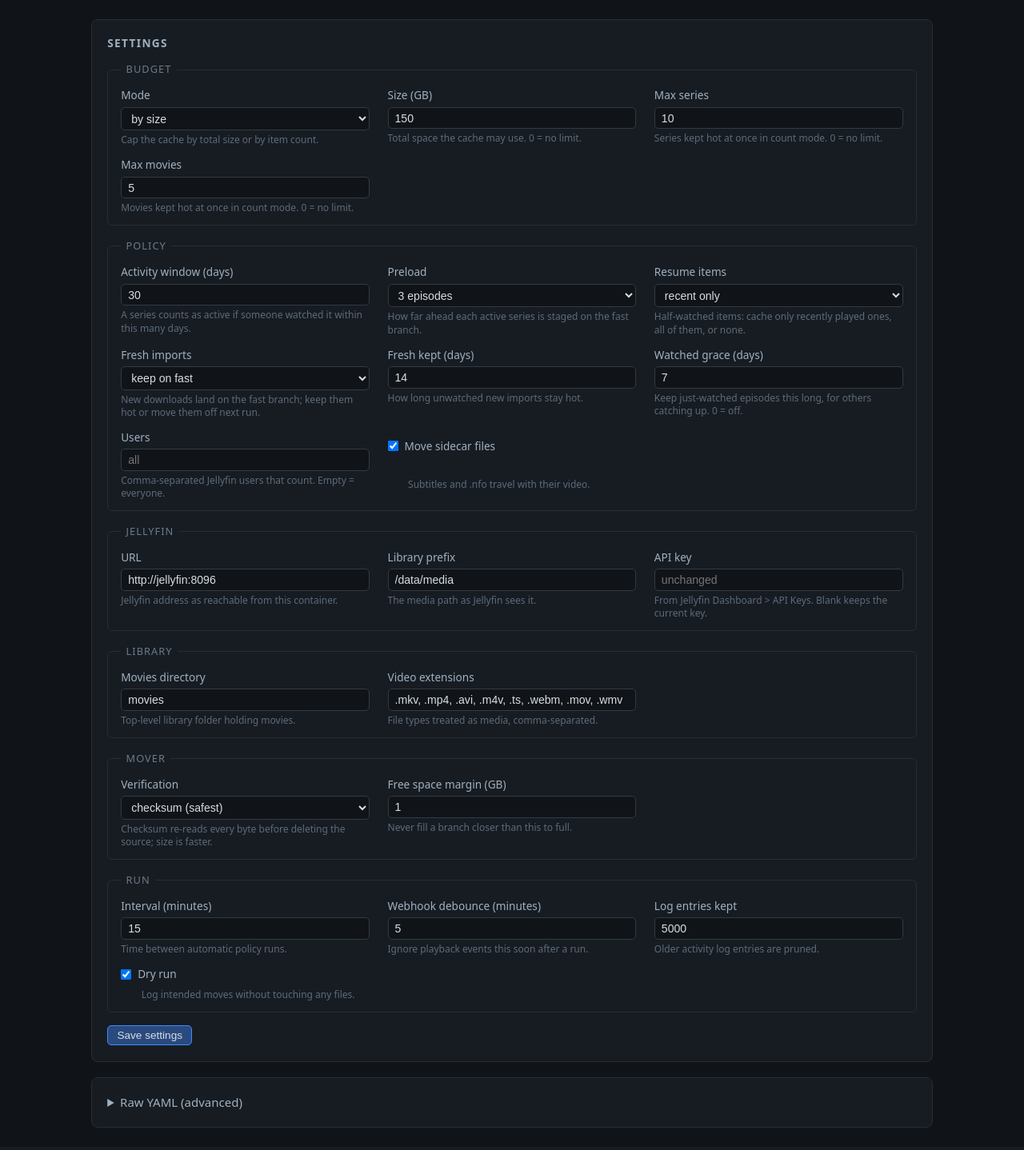
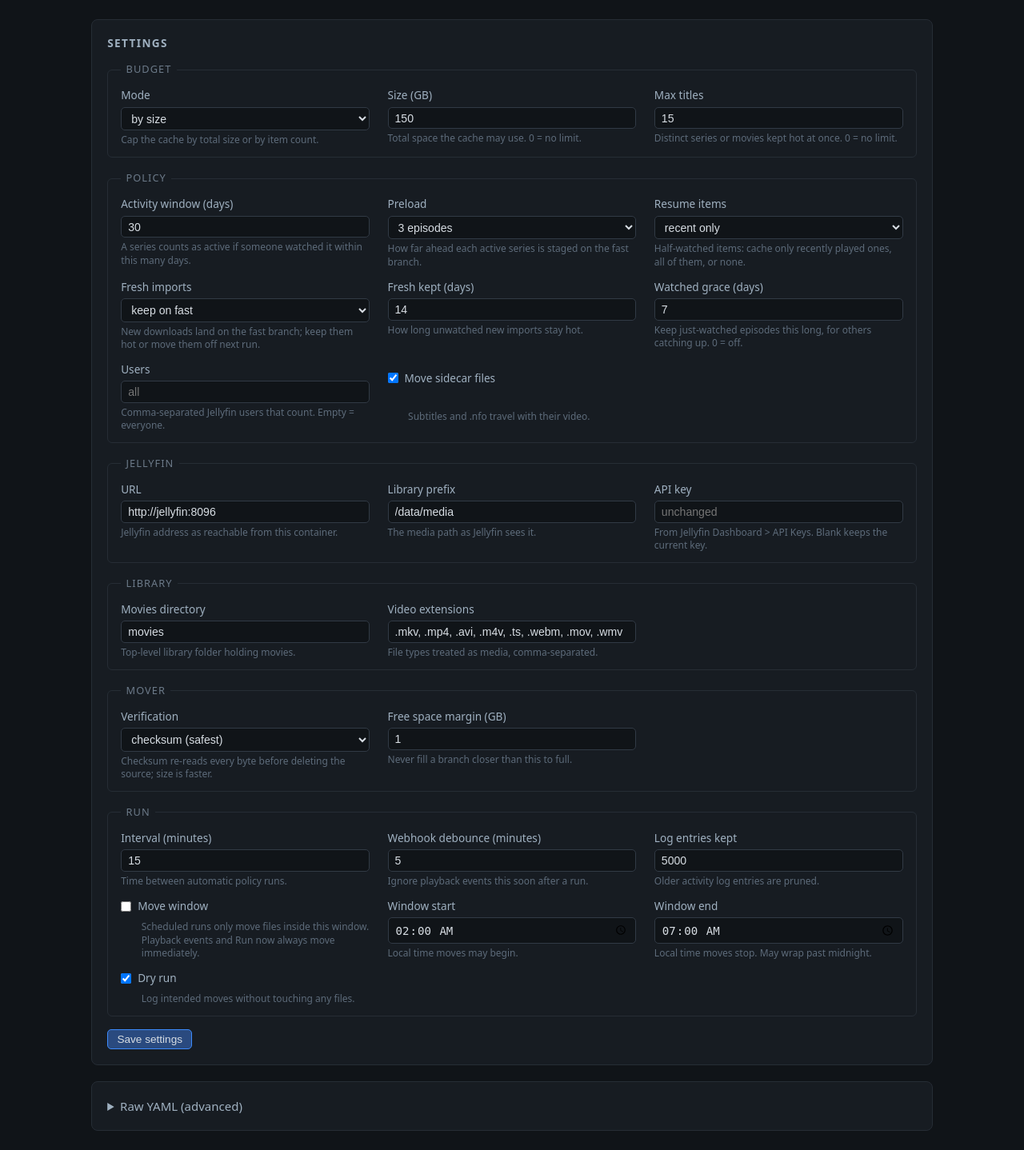
Before and after one commit to m2key1/hotshelf, a FastAPI app: page /config in a window 1280 px wide. Shown: the part 57-1495 px from the top of the page at 80% size. Before the commit the page ends 1467 px from the top, so only its background shows below. Run offline with FastAPI, Linux system fonts and the light colour scheme; data that the repository does not hold is empty.

Commit message:
Move window, dependent setting visibility, generic title cap

```diff
--- a/config.example.yaml
+++ b/config.example.yaml
@@ -10,8 +10,7 @@ branches:
 budget:
   mode: size
   size_gb: 150
-  max_series: 10
-  max_movies: 5
+  max_titles: 15
 
 policy:
   activity_window_days: 30
@@ -26,6 +25,9 @@ policy:
 run:
   interval_minutes: 15
   dry_run: true
+  move_window_enabled: false
+  move_window_start: "02:00"
+  move_window_end: "07:00"
 
 library:
   movies_dir: movies
--- a/hotshelf/runner.py
+++ b/hotshelf/runner.py
@@ -1,5 +1,6 @@
 import threading
 import time
+from datetime import datetime
 
 from . import metrics
 from .jellyfin import Jellyfin
@@ -95,22 +96,38 @@ def compute(cfg, state):
     return snapshot, wants, promotes, demotes, warnings
 
 
-def run(cfg, state):
-    """One full policy run; respects dry_run. Returns a summary dict."""
+def in_move_window(cfg, now=None):
+    """True when moves are allowed: window disabled, or local time inside it."""
+    rw = cfg["run"]
+    if not rw["move_window_enabled"]:
+        return True
+    current_hm = (now or datetime.now()).strftime("%H:%M")
+    start, end = rw["move_window_start"], rw["move_window_end"]
+    if start <= end:
+        return start <= current_hm < end
+    return current_hm >= start or current_hm < end
+
+
+def run(cfg, state, urgent=False):
+    """One full policy run; respects dry_run. Urgent runs ignore the move window."""
     if not run_lock.acquire(blocking=False):
         return {"skipped": "run already in progress"}
     current.update(active=True, started=time.time(), done=0, total=0)
     try:
-        return _run(cfg, state)
+        return _run(cfg, state, urgent)
     finally:
         current["active"] = False
         run_lock.release()
 
 
-def _run(cfg, state):
+def _run(cfg, state, urgent):
     """The actual run body, called under run_lock."""
     dry = cfg["run"]["dry_run"]
     snapshot, wants, promotes, demotes, warnings = compute(cfg, state)
+    deferred = 0
+    if not urgent and not in_move_window(cfg):
+        deferred = len(promotes) + len(demotes)
+        promotes, demotes = [], []
     mover = Mover(cfg["branches"]["fast"], cfg["branches"]["slow"],
                   cfg["policy"]["move_sidecars"],
                   cfg["mover"]["verify"], cfg["mover"]["free_space_margin_gb"])
@@ -127,7 +144,8 @@ def _run(cfg, state):
     _update_metrics(cfg, snapshot, moved, dry)
     promoted_now = {w.relpath for w in promotes} if not dry else set()
     summary = {
-        "ts": time.time(), "dry_run": dry, "warnings": warnings, **moved,
+        "ts": time.time(), "dry_run": dry, "warnings": warnings,
+        "deferred": deferred, **moved,
         "hot": [{"relpath": w.relpath, "size": w.size, "reason": w.reason,
                  "group": w.group,
                  "tier": "fast" if w.relpath in snapshot.fast or w.relpath in promoted_now
@@ -140,7 +158,9 @@ def _run(cfg, state):
     }
     state.set_kv("last_run", summary)
     state.log("run", detail=f"promoted={moved['promoted']} demoted={moved['demoted']} "
-                            f"failed={moved['failed']} dry_run={dry}")
+                            f"failed={moved['failed']} dry_run={dry}"
+                            + (f" deferred={deferred} (outside move window)"
+                               if deferred else ""))
     state.prune_log(cfg["run"]["log_keep"])
     return summary
 
--- a/hotshelf/web/app.py
+++ b/hotshelf/web/app.py
@@ -140,13 +140,16 @@ def config_save(request: Request, raw: str = Form()):
 
 @app.post("/settings", response_class=HTMLResponse)
 def settings_save(request: Request,
-                  budget_mode: str = Form(), size_gb: int = Form(),
-                  max_series: int = Form(), max_movies: int = Form(),
+                  budget_mode: str = Form(), size_gb: int = Form(0),
+                  max_titles: int = Form(0),
                   activity_window_days: int = Form(), episodes_ahead: str = Form(),
                   resume: str = Form(), fresh_imports: str = Form(),
                   fresh_keep_days: int = Form(), watched_grace_days: int = Form(),
                   users: str = Form(""), interval_minutes: int = Form(),
                   webhook_debounce_minutes: int = Form(), log_keep: int = Form(),
+                  move_window_enabled: str = Form(None),
+                  move_window_start: str = Form("02:00"),
+                  move_window_end: str = Form("07:00"),
                   move_sidecars: str = Form(None), dry_run: str = Form(None),
                   jellyfin_url: str = Form(), union_prefix: str = Form(),
                   api_key: str = Form(""), movies_dir: str = Form(),
@@ -157,7 +160,7 @@ def settings_save(request: Request,
     data = yaml.safe_load(cfg.raw()) or {}
     ahead = episodes_ahead if episodes_ahead in ("season", "series") else int(episodes_ahead)
     data["budget"] = {"mode": budget_mode, "size_gb": size_gb,
-                      "max_series": max_series, "max_movies": max_movies}
+                      "max_titles": max_titles}
     data.setdefault("policy", {}).update({
         "activity_window_days": activity_window_days, "episodes_ahead": ahead,
         "resume": resume, "fresh_imports": fresh_imports,
@@ -167,7 +170,10 @@ def settings_save(request: Request,
     })
     data.setdefault("run", {}).update({
         "interval_minutes": interval_minutes, "dry_run": dry_run is not None,
-        "webhook_debounce_minutes": webhook_debounce_minutes, "log_keep": log_keep})
+        "webhook_debounce_minutes": webhook_debounce_minutes, "log_keep": log_keep,
+        "move_window_enabled": move_window_enabled is not None,
+        "move_window_start": move_window_start,
+        "move_window_end": move_window_end})
     jf = data.setdefault("jellyfin", {})
     jf.update({"url": jellyfin_url, "union_prefix": union_prefix})
     if api_key:
@@ -192,11 +198,20 @@ def log_view(request: Request):
     return page(request, "log.html", entries=state.log_entries())
 
 
+def urgent_run():
+    """A user- or playback-triggered run that ignores the move window."""
+    try:
+        cfg.reload()
+        runner.run(cfg, state, urgent=True)
+    except Exception as exc:
+        state.log("error", detail=f"urgent run failed: {exc}")
+
+
 @app.post("/run")
 def run_now():
     if runner.run_lock.locked():
         return RedirectResponse("/", status_code=303)
-    threading.Thread(target=scheduled_run, daemon=True).start()
+    threading.Thread(target=urgent_run, daemon=True).start()
     return RedirectResponse("/log", status_code=303)
 
 
@@ -241,7 +256,7 @@ async def jellyfin_webhook(request: Request):
         state.log("webhook", detail="jellyfin event, run already in progress")
     elif time.time() - last > debounce:
         state.log("webhook", detail="jellyfin event, run triggered")
-        threading.Thread(target=scheduled_run, daemon=True).start()
+        threading.Thread(target=urgent_run, daemon=True).start()
     else:
         state.log("webhook", detail="jellyfin event, debounced")
     return {"ok": True}
--- a/hotshelf/web/static/style.css
+++ b/hotshelf/web/static/style.css
@@ -84,3 +84,4 @@ details form { margin-top: 0.8rem; }
 button[disabled] { opacity: 0.5; cursor: default; }
 button[disabled]:hover { border-color: #313a45; }
 @keyframes pulse { 50% { opacity: 0.55; } }
+.hidden { display: none; }
--- a/hotshelf/web/templates/config.html
+++ b/hotshelf/web/templates/config.html
@@ -1,6 +1,7 @@
 {% extends "base.html" %}
-{% macro field(label, desc) %}
-  <label>{{ label }}{{ caller() }}<span class="desc">{{ desc }}</span></label>
+{% macro field(label, desc, show_if=None) %}
+  <label {% if show_if %}data-show-if="{{ show_if }}"{% endif %}>
+    {{ label }}{{ caller() }}<span class="desc">{{ desc }}</span></label>
 {% endmacro %}
 {% block content %}
 {% set pol = cfg.policy %}
@@ -17,12 +18,10 @@
           <option value="size" {{ "selected" if bud.mode == "size" }}>by size</option>
           <option value="count" {{ "selected" if bud.mode == "count" }}>by count</option>
         </select>{% endcall %}
-      {% call field("Size (GB)", "Total space the cache may use. 0 = no limit.") %}
+      {% call field("Size (GB)", "Total space the cache may use. 0 = no limit.", "budget_mode=size") %}
         <input type="number" name="size_gb" value="{{ bud.size_gb }}" min="0">{% endcall %}
-      {% call field("Max series", "Series kept hot at once in count mode. 0 = no limit.") %}
-        <input type="number" name="max_series" value="{{ bud.max_series }}" min="0">{% endcall %}
-      {% call field("Max movies", "Movies kept hot at once in count mode. 0 = no limit.") %}
-        <input type="number" name="max_movies" value="{{ bud.max_movies }}" min="0">{% endcall %}
+      {% call field("Max titles", "Distinct series or movies kept hot at once. 0 = no limit.", "budget_mode=count") %}
+        <input type="number" name="max_titles" value="{{ bud.max_titles }}" min="0">{% endcall %}
     </fieldset>
     <fieldset>
       <legend>Policy</legend>
@@ -46,7 +45,7 @@
           <option value="keep" {{ "selected" if pol.fresh_imports == "keep" }}>keep on fast</option>
           <option value="demote" {{ "selected" if pol.fresh_imports == "demote" }}>demote next run</option>
         </select>{% endcall %}
-      {% call field("Fresh kept (days)", "How long unwatched new imports stay hot.") %}
+      {% call field("Fresh kept (days)", "How long unwatched new imports stay hot.", "fresh_imports=keep") %}
         <input type="number" name="fresh_keep_days" value="{{ pol.fresh_keep_days }}" min="1">{% endcall %}
       {% call field("Watched grace (days)", "Keep just-watched episodes this long, for others catching up. 0 = off.") %}
         <input type="number" name="watched_grace_days" value="{{ pol.watched_grace_days }}" min="0">{% endcall %}
@@ -91,6 +90,13 @@
       {% call field("Log entries kept", "Older activity log entries are pruned.") %}
         <input type="number" name="log_keep" value="{{ cfg.run.log_keep }}" min="100">{% endcall %}
       <label class="check">
+        <input type="checkbox" name="move_window_enabled" {{ "checked" if cfg.run.move_window_enabled }}> Move window
+        <span class="desc">Scheduled runs only move files inside this window. Playback events and Run now always move immediately.</span></label>
+      {% call field("Window start", "Local time moves may begin.", "move_window_enabled=true") %}
+        <input type="time" name="move_window_start" value="{{ cfg.run.move_window_start }}">{% endcall %}
+      {% call field("Window end", "Local time moves stop. May wrap past midnight.", "move_window_enabled=true") %}
+        <input type="time" name="move_window_end" value="{{ cfg.run.move_window_end }}">{% endcall %}
+      <label class="check">
         <input type="checkbox" name="dry_run" {{ "checked" if cfg.run.dry_run }}> Dry run
         <span class="desc">Log intended moves without touching any files.</span></label>
     </fieldset>
@@ -106,4 +112,17 @@
     </form>
   </details>
 </section>
+<script>
+function syncVisibility() {
+  document.querySelectorAll("[data-show-if]").forEach(function (el) {
+    var rule = el.dataset.showIf.split("=");
+    var src = document.querySelector('[name="' + rule[0] + '"]');
+    if (!src) return;
+    var value = src.type === "checkbox" ? String(src.checked) : src.value;
+    el.classList.toggle("hidden", value !== rule[1]);
+  });
+}
+document.addEventListener("change", syncVisibility);
+syncVisibility();
+</script>
 {% endblock %}
```
Also changed, not shown: hotshelf/config.py (+8 -2 lines), hotshelf/policy.py (+6 -7 lines), tests/test_config.py (+7 -0 lines), tests/test_policy.py (+3 -4 lines), tests/test_runner.py (+19 -0 lines), tests/test_web.py (+1 -1 lines).
